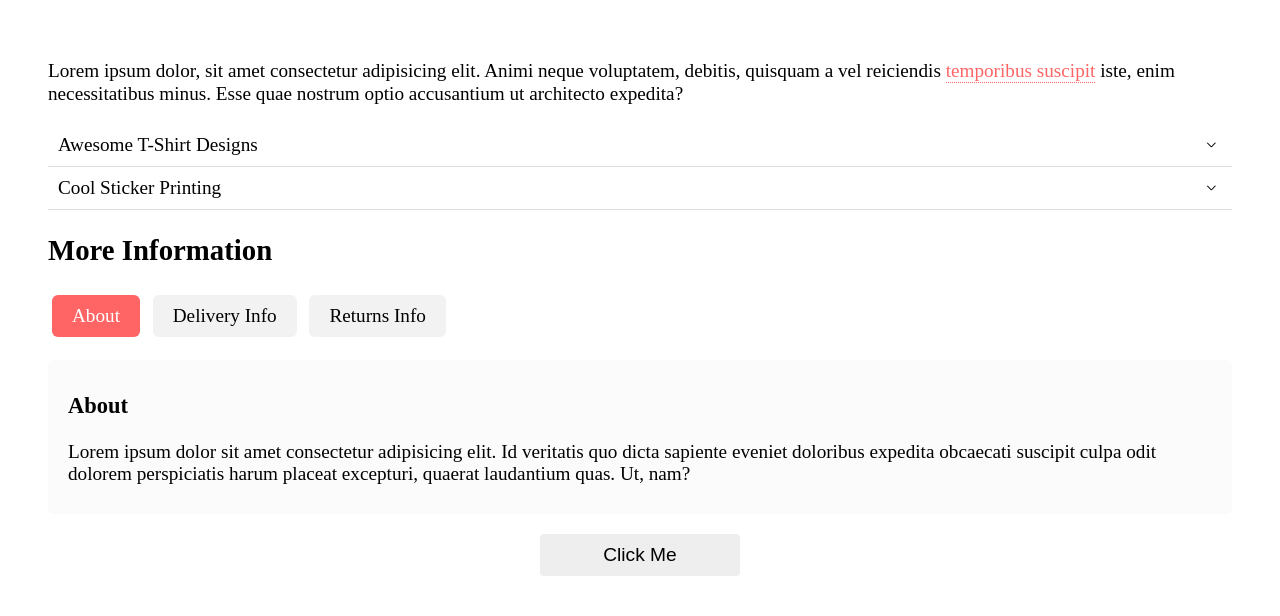
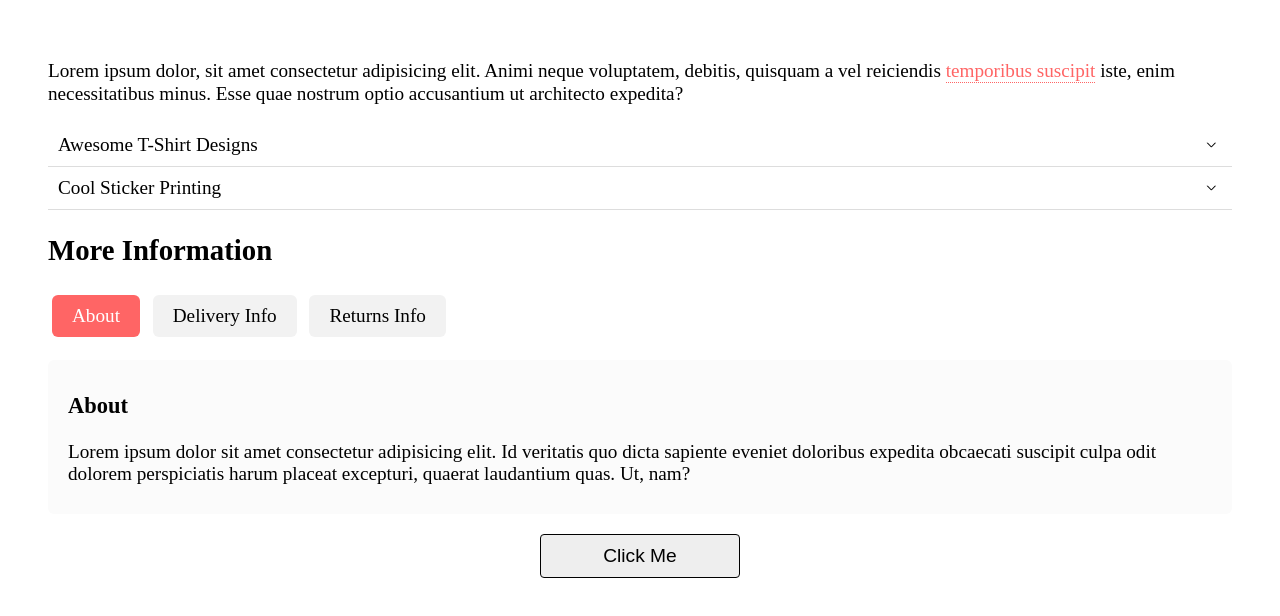
Before and after one commit to AryamannMastana/ui-library-project, a website built with webpack: page src/template.html in a window 1280 px wide. Built offline with nearby package versions, Linux system fonts and the light colour scheme.

Commit message:
third commit

```diff
--- a/src/ui-components/styles/snackbar.css
+++ b/src/ui-components/styles/snackbar.css
@@ -17,3 +17,7 @@
 .snackbar.active {
     margin-top: 0;
 }
+
+.snackbar-trigger {
+    border: 1px solid black;
+}
```
